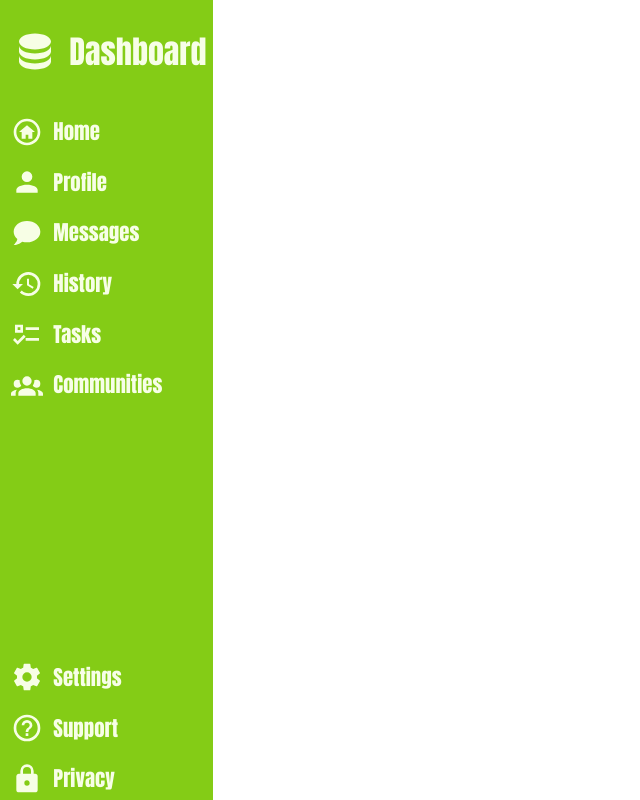
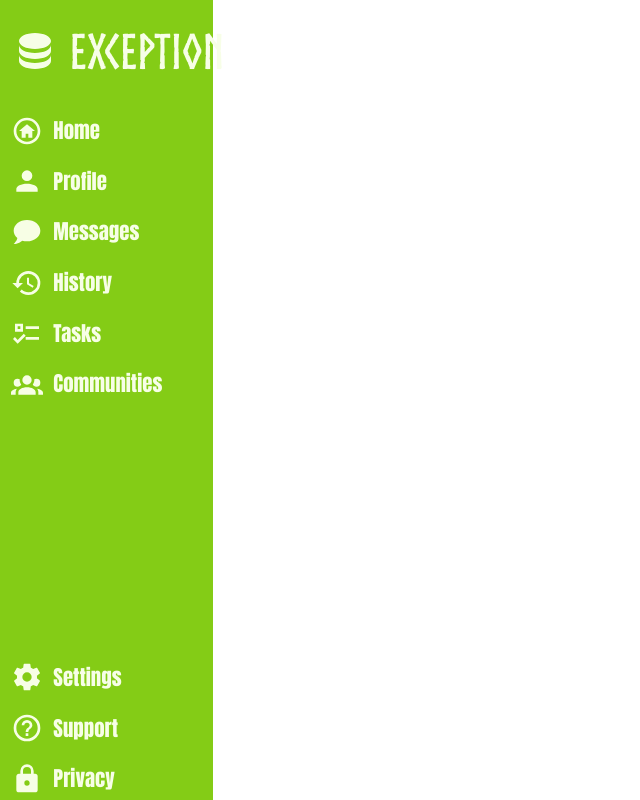
Before and after one commit to JacobRane/admin-dashboard, a plain HTML site: page index.html in a window 1280 px wide. Shown: the whole page, without its empty margins (0-640 px from the left). Drawn offline with Linux system fonts and the light colour scheme.

Commit message:
Clean the css up for sidebar

```diff
--- a/index.html
+++ b/index.html
@@ -9,7 +9,7 @@
 <body>
     <div class="sidebar">
 
-        <div class="dashboard"><a href=""><img src="media/database.svg" alt="Icon of a dashboard"><span>Dashboard</span></a></div>
+        <div class="dashboard"><img src="media/database.svg" alt="Icon of a dashboard"><span>Exception</span></div>
         <div class="home"><a href=""><img src="media/home-circle-outline.svg" alt=""><span>Home</span></a></div>
         <div><a href=""><img src="media/account.svg" alt=""><span>Profile</span></a></div>
         <div><a href=""><img src="media/chat.svg" alt=""><span>Messages</span></a></div>
--- a/styles.css
+++ b/styles.css
@@ -1,5 +1,9 @@
 * {
     font-family: Impact,Haettenschweiler,"Arial Narrow Bold",sans-serif
+}
+
+@font-face {
+    font-family:nordic;src:url(media/Norse-Bold.otf)
 }
 
 body {
@@ -18,7 +22,6 @@ body {
 }
 
 .sidebar a {
-   display: flex;
     text-decoration: none
 }
 
@@ -32,8 +35,25 @@ body {
     margin-left: 5%
 }
 
+.dashboard img {
+    filter: invert(100%) sepia(70%) saturate(467%) hue-rotate(37deg) brightness(109%) contrast(99%);
+    width: 3rem
+}
+
 .sidebar div:hover {
     background-color: #71af15
+}
+
+div .dashboard:hover {
+    background-color: #84cc16
+}
+
+.sidebar a,div .dashboard {
+    display: flex
+}
+
+.dashboard span {
+    font-family: nordic
 }
 
 .sidebar span {
@@ -45,11 +65,7 @@ body {
 }
 
 .dashboard span {
-   font-size: 2rem
-}
-
-.dashboard img {
-   width: 3rem
+    font-size: 3rem
 }
 
 .sidebar div {
```
Also changed, not shown: media/Norse-Bold.otf (added). Lines whose indentation alone changed are shown as unchanged.
